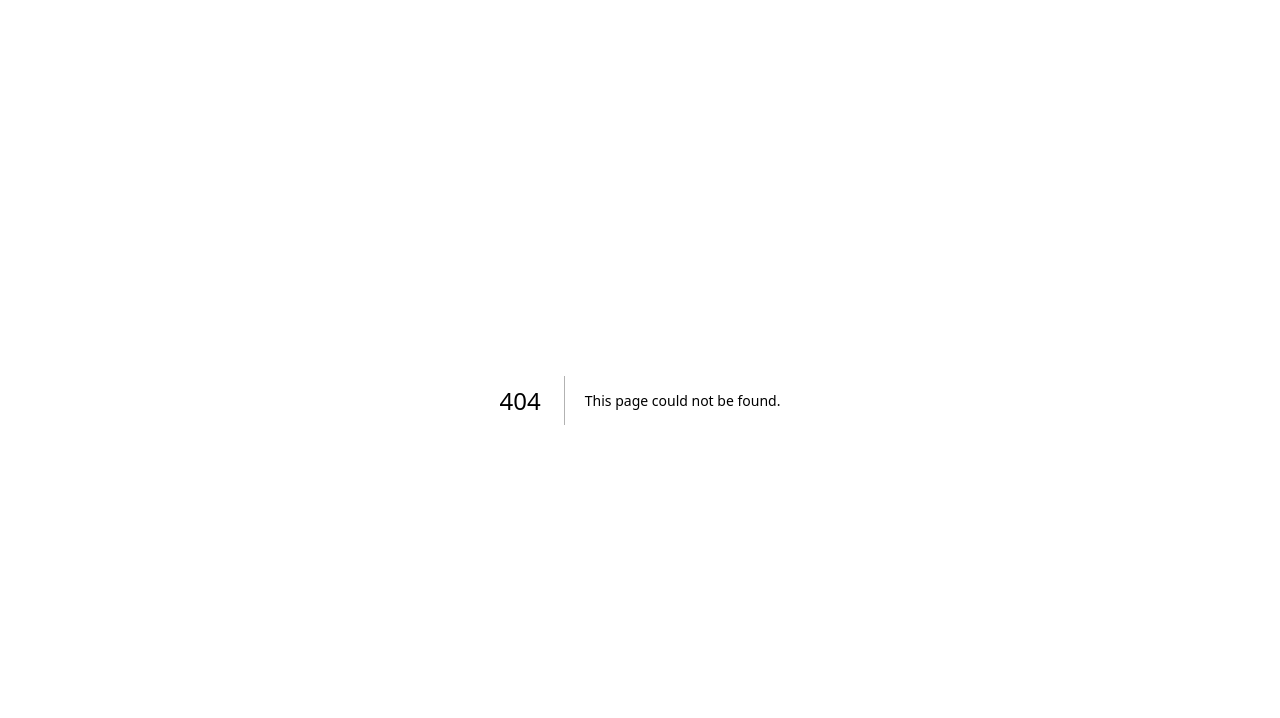
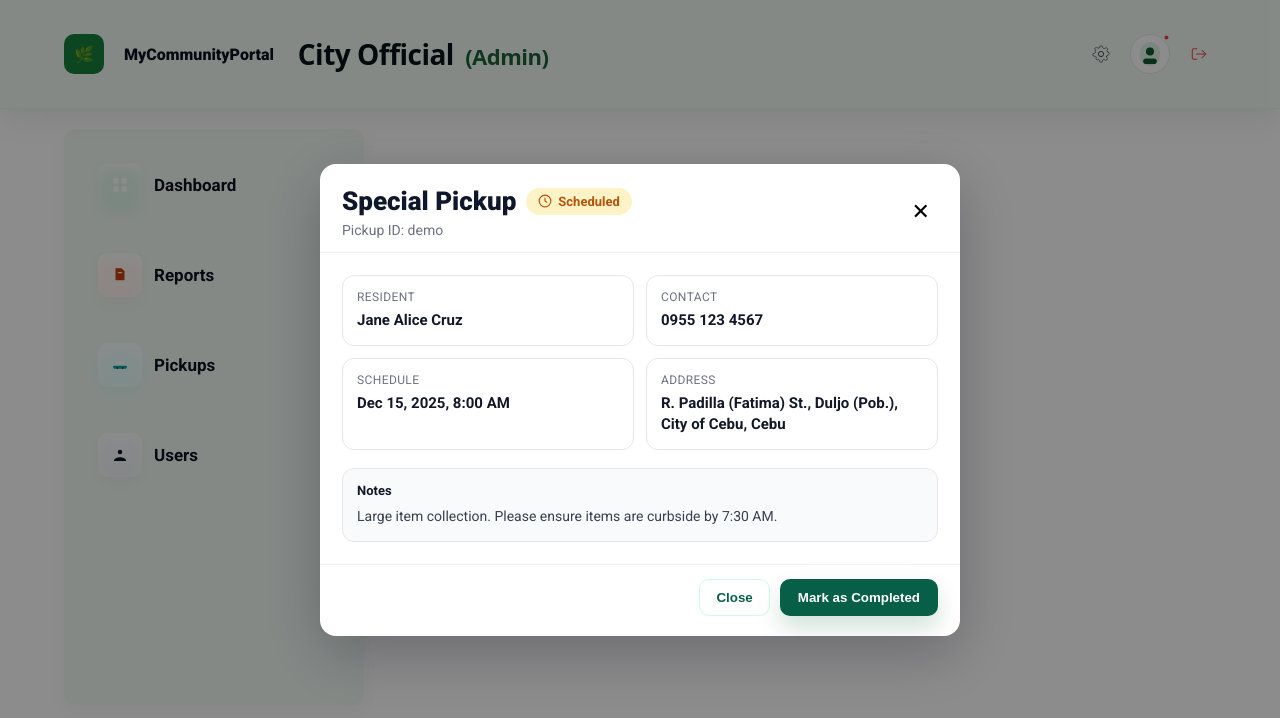
Before and after one commit to JLforce/MyCommunityPortal, a Next.js app: page /dashboard-admin/pickup-details in a window 1280 px wide. Before the commit this address had no page. Shown: the top 718 px of the page. Built offline with nearby package versions, Linux system fonts and the light colour scheme; no server answers.

Commit message:
Implement pickup details modal at /dashboard-admin/pickup-details, - Add View Details button routing from pickups list to modal - Pass pickup data via query parameters to modal

```diff
--- /dev/null
+++ b/src/app/dashboard-admin/pickup-details/page.js
@@ -0,0 +1,127 @@
+"use client";
+import { useRouter, useSearchParams } from 'next/navigation';
+import { useMemo } from 'react';
+
+export default function PickupDetailsPage() {
+  const router = useRouter();
+  const params = useSearchParams();
+
+  // Demo data; in production fetch by id from params.get('id')
+  const pickup = useMemo(() => ({
+    id: params.get('id') || 'demo',
+    name: params.get('name') || 'Jane Alice Cruz',
+    status: params.get('status') || 'scheduled',
+    type: params.get('type') || 'Special Pickup',
+    datetime: params.get('datetime') || '2025-12-15T08:00:00',
+    address: params.get('address') || 'R. Padilla (Fatima) St., Duljo (Pob.), City of Cebu, Cebu',
+    notes: params.get('notes') || 'Large item collection. Please ensure items are curbside by 7:30 AM.',
+    contact: params.get('contact') || '0955 123 4567',
+  }), [params]);
+
+  const badge = getBadge(pickup.status);
+
+  function closeModal() {
+    router.back();
+  }
+
+  return (
+    <div
+      role="dialog"
+      aria-modal="true"
+      style={{position:'fixed',inset:0,display:'flex',alignItems:'center',justifyContent:'center',background:'rgba(0,0,0,0.45)',zIndex:1400,padding:20}}
+      onClick={closeModal}
+    >
+      <div
+        style={{background:'#fff',borderRadius:16,maxWidth:640,width:'100%',boxShadow:'0 18px 60px rgba(2,6,23,0.24)',overflow:'hidden'}}
+        onClick={e=>e.stopPropagation()}
+      >
+        <div style={{padding:'22px 22px 14px',borderBottom:'1px solid #eef2f7',display:'flex',alignItems:'center',justifyContent:'space-between',gap:12}}>
+          <div style={{display:'flex',flexDirection:'column',gap:6}}>
+            <div style={{display:'flex',alignItems:'center',gap:10,flexWrap:'wrap'}}>
+              <h2 style={{margin:0,fontSize:26,fontWeight:800,color:'#0f172a'}}>{pickup.type}</h2>
+              <span style={{display:'inline-flex',alignItems:'center',gap:6,padding:'6px 12px',borderRadius:999,background:badge.bg,color:badge.color,fontSize:13,fontWeight:700}}>
+                {badge.icon}
+                {badge.label}
+              </span>
+            </div>
+            <div style={{color:'#6b7280',fontSize:14}}>Pickup ID: {pickup.id}</div>
+          </div>
+          <button onClick={closeModal} aria-label="Close" style={{background:'transparent',border:'none',padding:8,cursor:'pointer',fontSize:22,lineHeight:1}}>
+            ✕
+          </button>
+        </div>
+
+        <div style={{padding:22,display:'grid',gridTemplateColumns:'1fr',gap:18}}>
+          <div style={{display:'grid',gridTemplateColumns:'1fr 1fr',gap:12}}>
+            <Detail label="Resident" value={pickup.name} />
+            <Detail label="Contact" value={pickup.contact} />
+            <Detail label="Schedule" value={formatDate(pickup.datetime)} />
+            <Detail label="Address" value={pickup.address} />
+          </div>
+
+          <div style={{padding:14,borderRadius:12,border:'1px solid #e5e7eb',background:'#f9fafb'}}>
+            <div style={{fontSize:13,fontWeight:700,color:'#111827',marginBottom:8}}>Notes</div>
+            <div style={{fontSize:14,color:'#374151',lineHeight:1.5}}>{pickup.notes}</div>
+          </div>
+        </div>
+
+        <div style={{padding:'14px 22px 20px',display:'flex',justifyContent:'flex-end',gap:10,borderTop:'1px solid #eef2f7'}}>
+          <button onClick={closeModal} style={{background:'#fff',border:'1px solid #d1fae5',color:'#065f46',padding:'10px 16px',borderRadius:10,fontWeight:700,cursor:'pointer'}}>Close</button>
+          <button style={{background:'#065f46',border:'none',color:'#fff',padding:'10px 18px',borderRadius:10,fontWeight:800,boxShadow:'0 12px 24px rgba(6,95,46,0.18)',cursor:'pointer'}}>Mark as Completed</button>
+        </div>
+      </div>
+    </div>
+  );
+}
+
+function Detail({ label, value }) {
+  return (
+    <div style={{padding:14,borderRadius:12,border:'1px solid #e5e7eb',background:'#fff'}}>
+      <div style={{fontSize:12,color:'#6b7280',textTransform:'uppercase',letterSpacing:0.4,marginBottom:6}}>{label}</div>
+      <div style={{fontSize:15,color:'#111827',fontWeight:600,lineHeight:1.4}}>{value || '—'}</div>
+    </div>
+  );
+}
+
+function formatDate(isoString) {
+  const d = new Date(isoString);
+  return d.toLocaleString('en-US', { dateStyle: 'medium', timeStyle: 'short' });
+}
+
+function getBadge(status) {
+  const s = (status || '').toLowerCase();
+  if (s.includes('completed') || s.includes('done')) {
+    return { label: 'Completed', bg: '#dff6e6', color: '#065f46', icon: checkIcon('#065f46') };
+  }
+  if (s.includes('cancel')) {
+    return { label: 'Cancelled', bg: '#fee2e2', color: '#b91c1c', icon: crossIcon('#b91c1c') };
+  }
+  return { label: 'Scheduled', bg: '#fef3c7', color: '#b45309', icon: clockIcon('#b45309') };
+}
+
+function checkIcon(color) {
+  return (
+    <svg width="14" height="14" viewBox="0 0 24 24" fill="none" xmlns="http://www.w3.org/2000/svg">
+      <circle cx="12" cy="12" r="10" fill={color} opacity="0.12" />
+      <path d="M9 12.5l2 2 4-4" stroke={color} strokeWidth="2" strokeLinecap="round" strokeLinejoin="round" />
+    </svg>
+  );
+}
+
+function clockIcon(color) {
+  return (
+    <svg width="14" height="14" viewBox="0 0 24 24" fill="none" xmlns="http://www.w3.org/2000/svg">
+      <circle cx="12" cy="12" r="10" stroke={color} strokeWidth="2" />
+      <path d="M12 7v5l3 2" stroke={color} strokeWidth="2" strokeLinecap="round" strokeLinejoin="round" />
+    </svg>
+  );
+}
+
+function crossIcon(color) {
+  return (
+    <svg width="14" height="14" viewBox="0 0 24 24" fill="none" xmlns="http://www.w3.org/2000/svg">
+      <circle cx="12" cy="12" r="10" fill={color} opacity="0.12" />
+      <path d="M9 9l6 6M15 9l-6 6" stroke={color} strokeWidth="2" strokeLinecap="round" strokeLinejoin="round" />
+    </svg>
+  );
+}
--- a/src/components/Header.jsx
+++ b/src/components/Header.jsx
@@ -12,8 +12,7 @@ export default function Header(){
           <a href="#community">Community</a>
         </nav>
         <div className="nav-cta" style={{display: 'flex', gap: 12, alignItems: 'center'}}>
-          <Link aria-label="Sign in as City Official" className="cta-pill green" href="/admin-signin">Sign In as City Official</Link>
-          <Link aria-label="Sign in as Resident" className="cta-pill green" href="/signin">Sign In as Resident</Link>
+          <Link aria-label="Sign in as Resident" className="cta-pill green" href="/signin">SIGN IN</Link>
         </div>
       </div>
     </header>
--- a/src/components/HeaderButtons.jsx
+++ b/src/components/HeaderButtons.jsx
@@ -111,20 +111,6 @@ export default function HeaderButtons(){
       <div ref={ref} style={{display:'flex',alignItems:'center',gap:12}}>
         {!isMobile ? (
           <>
-            <div style={{position:'relative'}}>
-              <button
-                onClick={navigateToNotifications}
-                title="Notifications"
-                aria-label="Notifications"
-                onMouseEnter={()=>setHovered('notifications')}
-                onMouseLeave={()=>setHovered(null)}
-                style={{display:'inline-flex',background: hovered==='notifications' ? 'rgba(0,0,0,0.04)' : 'transparent',border:'none',padding:8,borderRadius:10,alignItems:'center',justifyContent:'center',cursor:'pointer',transition:'background .15s, transform .08s'}}
-              >
-                <BellIcon />
-              </button>
-              <span aria-hidden style={{position:'absolute',right:3,top:3,width:8,height:8,background:'#ef4444',borderRadius:999,border:'2px solid var(--green-50)'}}></span>
-            </div>
-
           <Link
             href={isAdminRole ? "/dashboard-admin/settings" : "/settings"}
             title="Settings"
@@ -178,20 +164,6 @@ export default function HeaderButtons(){
 
           {open && (
             <div role="menu" aria-label="Header actions" style={{position:'absolute',right:0,top:'calc(100% + 8px)',background:'#fff',boxShadow:'0 6px 20px rgba(15,23,42,0.08)',borderRadius:8,padding:8,minWidth:180,zIndex:40}}>
-              <button
-                role="menuitem"
-                onClick={() => {
-                  setOpen(false);
-                  navigateToNotifications();
-                }}
-                onMouseEnter={(e) => e.target.style.background = '#F3F4F6'}
-                onMouseLeave={(e) => e.target.style.background = 'transparent'}
-                style={{display:'flex',gap:10,alignItems:'center',padding:8,borderRadius:6,color:'var(--text-900)',background:'transparent',border:'none',width:'100%',textAlign:'left',cursor:'pointer',transition:'background 0.2s'}}
-              >
-                <BellIcon />
-                <span>Notifications</span>
-              </button>
-
               <Link href={isAdminRole ? "/dashboard-admin/settings" : "/settings"} role="menuitem" onClick={()=>setOpen(false)} style={{display:'flex',gap:10,alignItems:'center',padding:8,borderRadius:6,color:'var(--text-900)'}}>
                 <CogIcon />
                 <span>Settings</span>
```
Also changed, not shown: src/app/dashboard-admin/pickups/PickupsAdminClient.js (+13 -2 lines).
